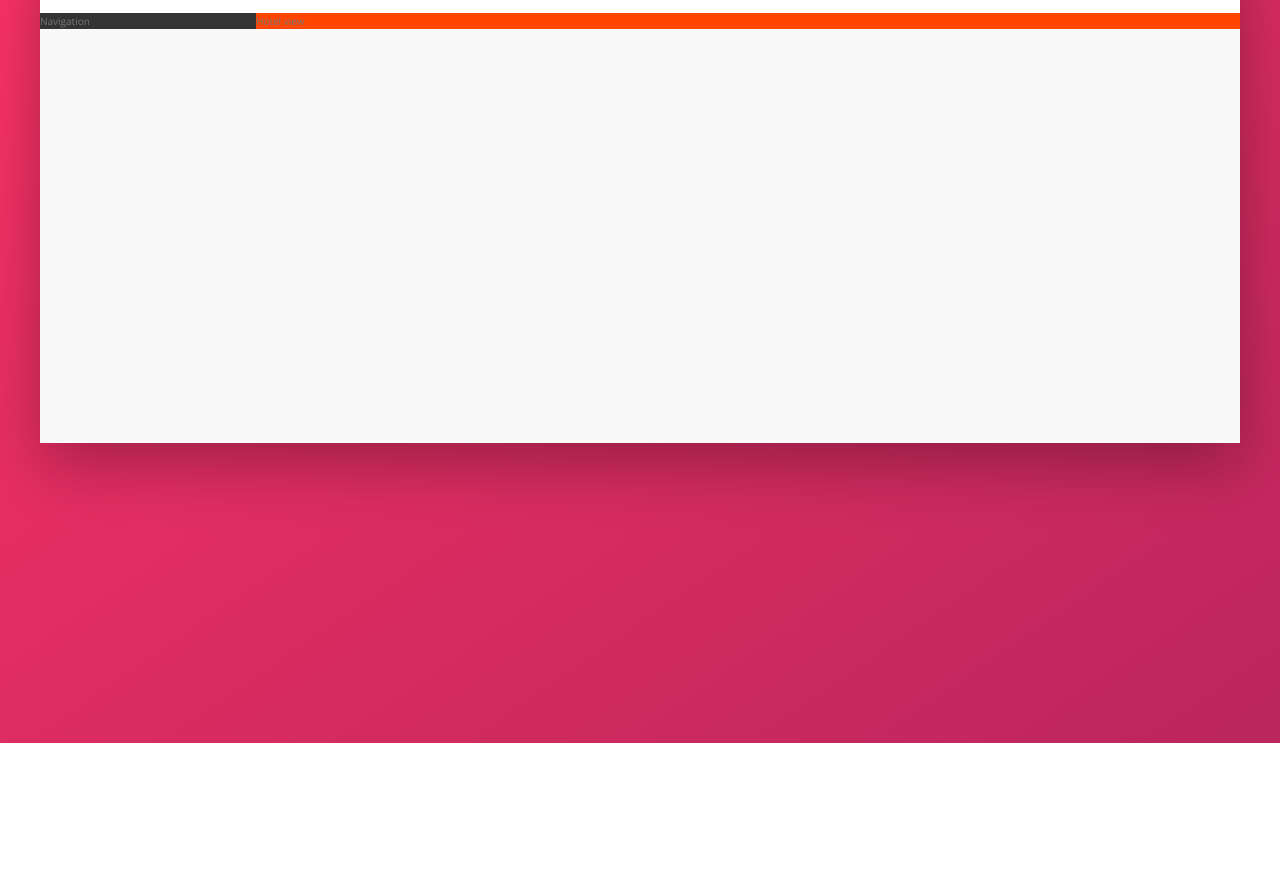
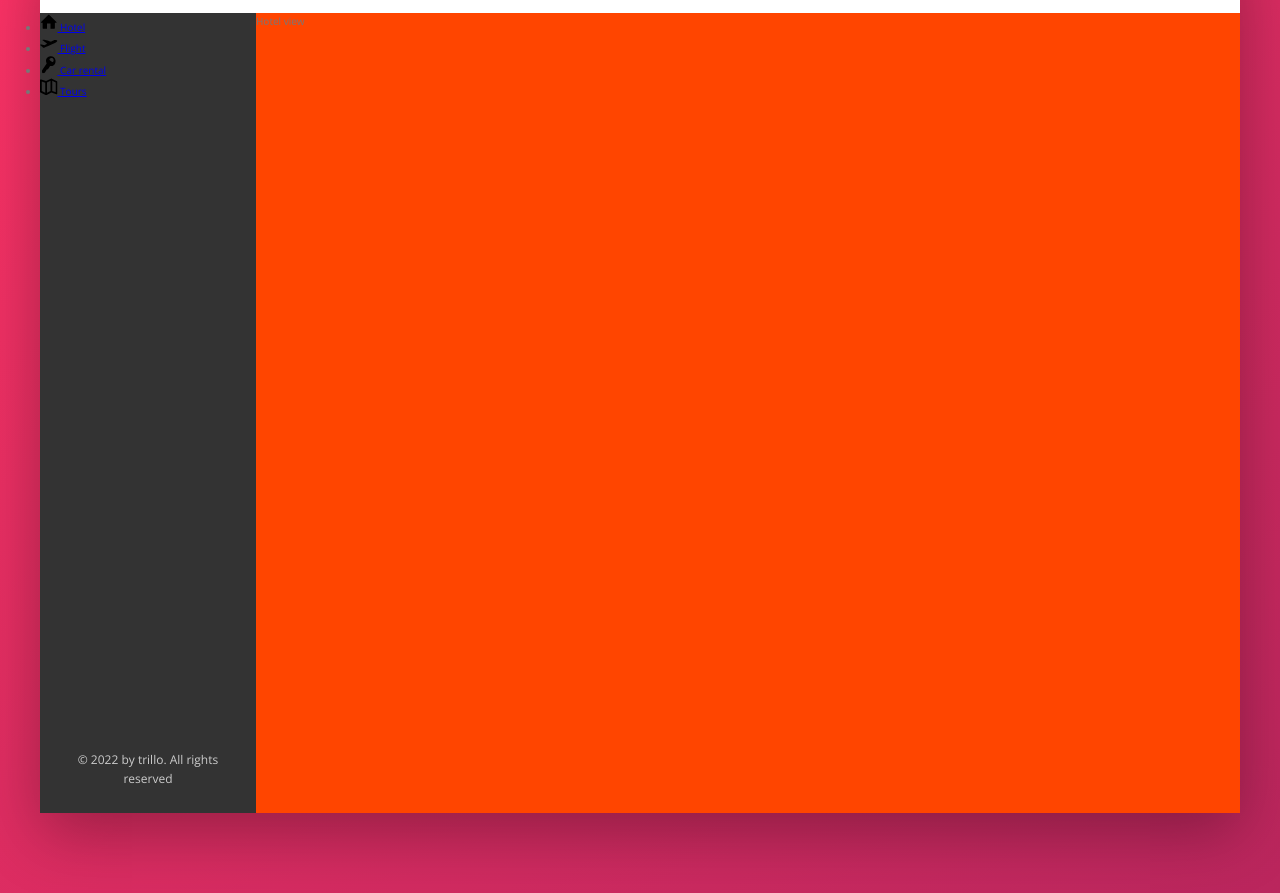
Before and after one commit to ulikverse/Trillo-Project, a website: page index.html in a window 1280 px wide. Shown: the part 137-1030 px from the top of the page. Before the commit the page ends 880 px from the top, so only its background shows below. Drawn offline with nearby package versions, Linux system fonts and the light colour scheme.

Commit message:
Building the Navigation - Part 1

```diff
--- a/index.html
+++ b/index.html
@@ -55,7 +55,47 @@
       </header>
 
       <div class="content">
-        <nav class="sidebar">Navigation</nav>
+        <nav class="sidebar">
+          <ul class="side-nav">
+            <li class="side-nav__item">
+              <a href="#" class="side-nav__link">
+                <svg class="side-nav__icon">
+                  <use xlink:href="img/sprite.svg#icon-home"></use>
+                </svg>
+                <span>Hotel</span>
+              </a>
+            </li>
+
+            <li class="side-nav__item">
+              <a href="#" class="side-nav__link">
+                <svg class="side-nav__icon">
+                  <use xlink:href="img/sprite.svg#icon-aircraft-take-off"></use>
+                </svg>
+                <span>Flight</span>
+              </a>
+            </li>
+
+            <li class="side-nav__item">
+              <a href="#" class="side-nav__link">
+                <svg class="side-nav__icon">
+                  <use xlink:href="img/sprite.svg#icon-key"></use>
+                </svg>
+                <span>Car rental</span>
+              </a>
+            </li>
+
+            <li class="side-nav__item">
+              <a href="#" class="side-nav__link">
+                <svg class="side-nav__icon">
+                  <use xlink:href="img/sprite.svg#icon-map"></use>
+                </svg>
+                <span>Tours</span>
+              </a>
+            </li>
+          </ul>
+
+          <div class="legal">&copy; 2022 by trillo. All rights reserved</div>
+        </nav>
         <main class="hotel-view">Hotel view</main>
       </div>
     </div>
--- a/sass/_components.scss
+++ b/sass/_components.scss
@@ -111,3 +111,27 @@
     margin-right: 1rem;
   }
 }
+
+////////////////////////////////////////////
+// SIDE NAVIGATION
+.side-nav {
+  &__item {
+  }
+
+  &__link {
+  }
+
+  &__icon {
+    width: 1.75rem;
+    height: 1.75rem;
+  }
+}
+
+////////////////////////////////////////////
+// LEGAL TEXT
+.legal {
+  font-size: 1.2rem;
+  color: var(--color-grey-light-4);
+  text-align: center;
+  padding: 2.5rem;
+}
--- a/sass/_layout.scss
+++ b/sass/_layout.scss
@@ -26,10 +26,18 @@
   background-color: var(--color-grey-dark-1);
 
   flex: 0 0 18%;
+
+  display: flex;
+  flex-direction: column;
+  justify-content: space-between;
 }
 
 .hotel-view {
   background-color: #fff;
+
+  // TEST
   background-color: orangered;
+  height: 80rem;
+
   flex: 1;
 }
```
Also changed, not shown: css/style.css.
